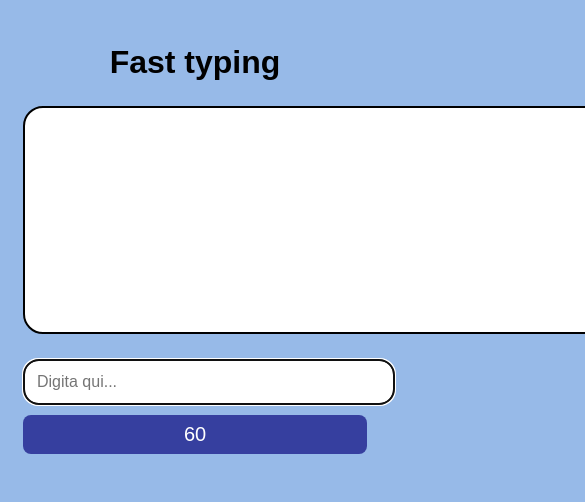
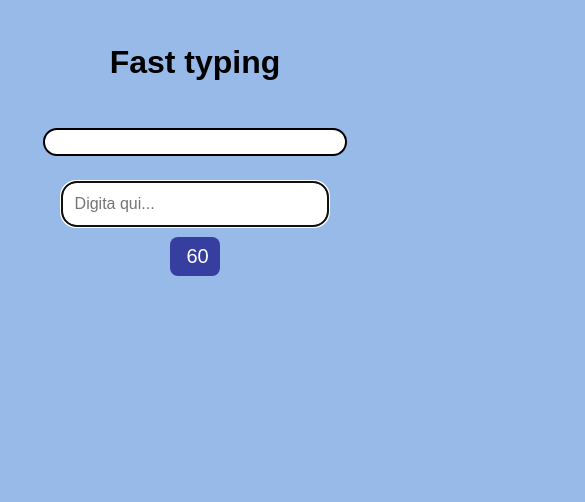
Before and after one commit to gisolfi02/DiscordBot, a website: page web/index.html in a window 390 px wide. Shown: the top 502 px of the page, 585 px wide, since content can reach past the window. Drawn offline with Linux system fonts and the light colour scheme; no server answers.

Commit message:
modifche responsiveness

```diff
--- a/web/style.css
+++ b/web/style.css
@@ -94,16 +94,23 @@ body {
     padding: 15px;
   }
 
+#container {
+    display: flex;
+    flex-direction: column;
+    align-items: center;
+  }
+
   #wordBox {
-    font-size: 18px;
-    line-height: 1.8;
+    font-size: 25px;
+    line-height: 1.6;
     padding: 12px;
     border-radius: 20px;
-    min-height: 100px;
+    height: 100%;
+    width: 80%;
   }
 
   #inputBox {
-    width: 100%;
+    width: 70%;
     font-size: 16px;
     padding: 12px;
   }
@@ -111,10 +118,12 @@ body {
   #timer {
     font-size: 20px;
     padding: 8px 16px;
+    width: 5%;
   }
 
   #inputContainer {
     flex-direction: column;
     gap: 10px;
+    align-items: center;
   }
 }
```
